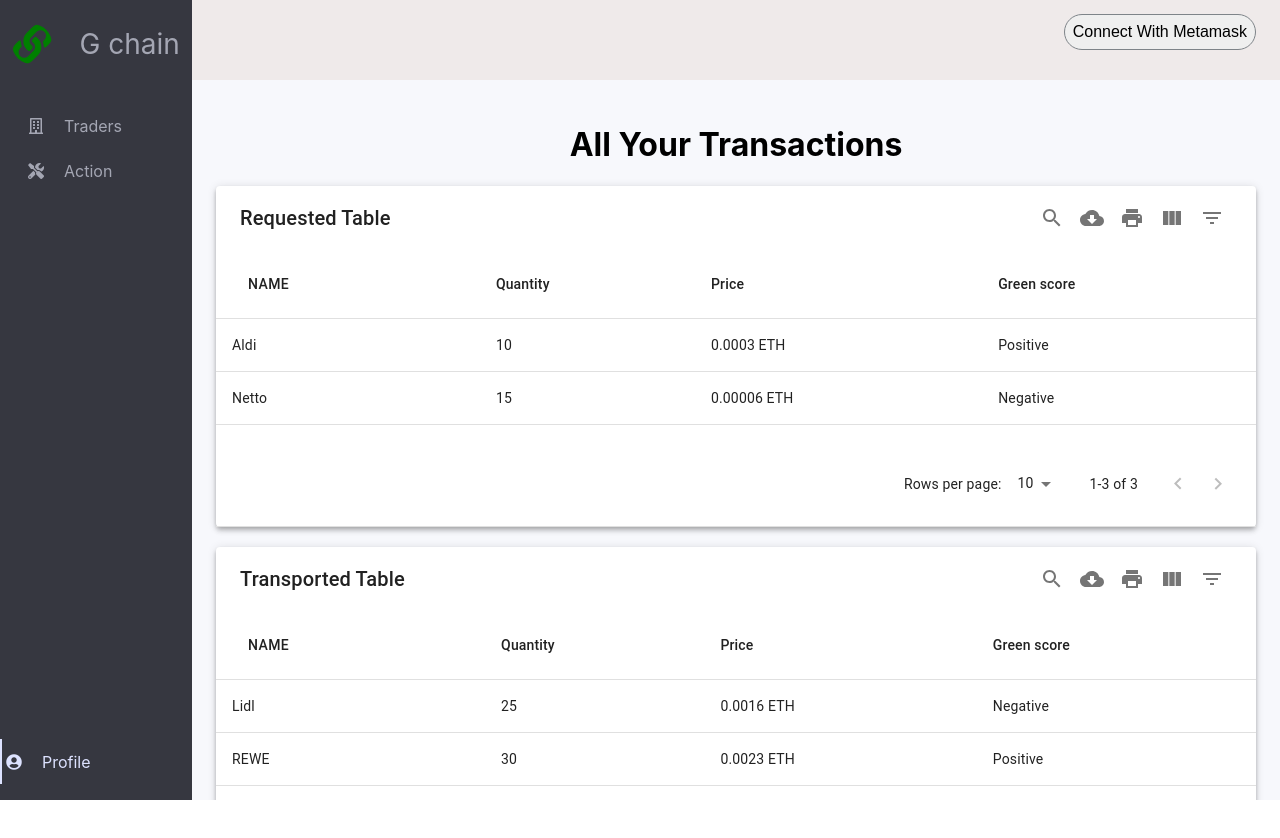
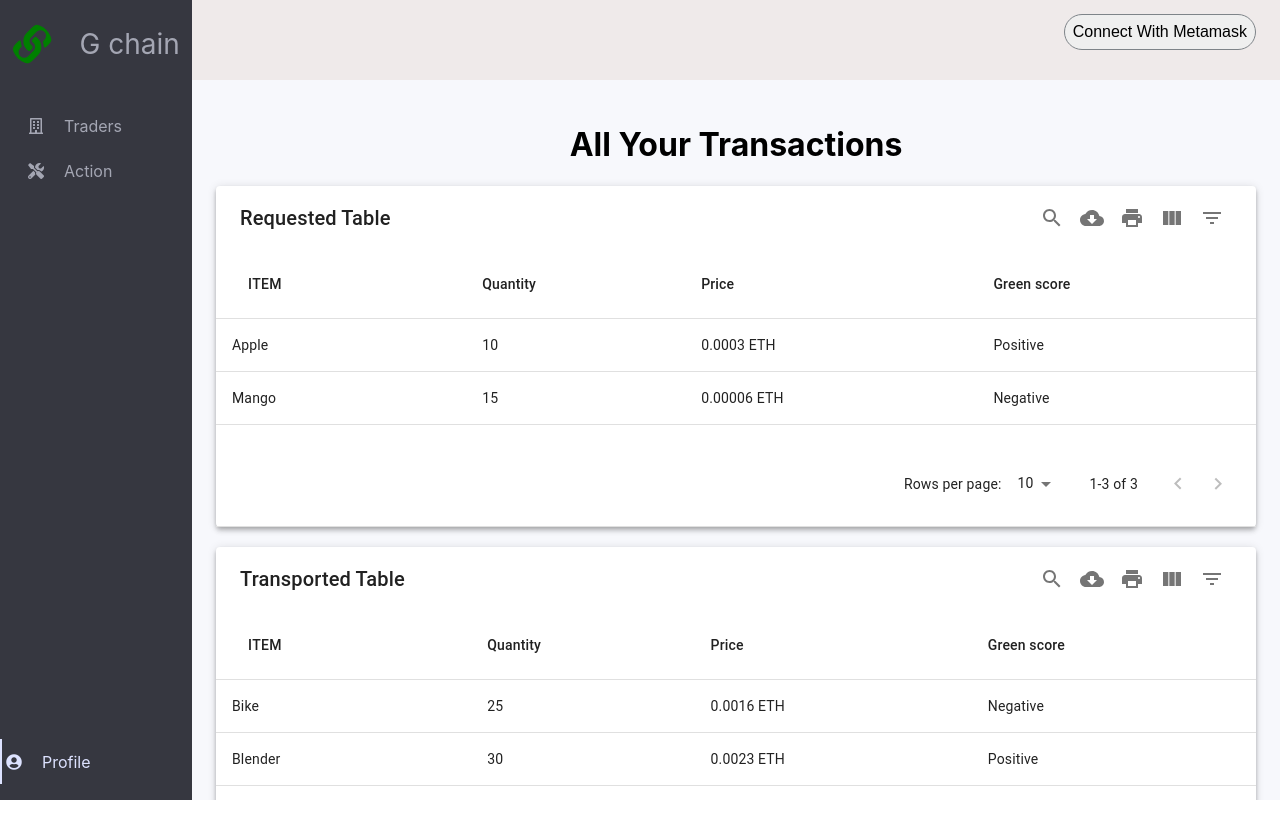
Before and after one commit to khadkauj/Green-Chain---Solidity-Blockchain-app, a Next.js app: page /profile in a window 1280 px wide. Shown: the top 838 px of the page. Built offline with nearby package versions, Linux system fonts and the light colour scheme.

Commit message:
nothing to add hpoefully

```diff
--- a/components/RequestedTable.js
+++ b/components/RequestedTable.js
@@ -2,8 +2,8 @@
 
 const columns = [
   {
-    name: "Name",
-    label: "Name",
+    name: "Item",
+    label: "Item",
     options: {
       filter: true,
       sort: true,
@@ -36,9 +36,9 @@
 ];
 
 const data = [
-  { Name: "Aldi", Quantity: "10", Price: "0.0003 ETH", Green_Score: "Positive" },
-  { Name: "Netto", Quantity: "15", Price: "0.00006 ETH", Green_Score: "Negative" },
-  { Name: "kaufland", Quantity: "35", Price: "0.004 ETH", Green_Score: "Positive" },
+  { Item: "Apple", Quantity: "10", Price: "0.0003 ETH", Green_Score: "Positive" },
+  { Item: "Mango", Quantity: "15", Price: "0.00006 ETH", Green_Score: "Negative" },
+  { Item: "Ginger", Quantity: "35", Price: "0.004 ETH", Green_Score: "Positive" },
 ];
 
 const options = {
--- a/components/TransportedTable.js
+++ b/components/TransportedTable.js
@@ -2,8 +2,8 @@
 
 const columns = [
   {
-    name: "Name",
-    label: "Name",
+    name: "Item",
+    label: "Item",
     options: {
       filter: true,
       sort: true,
@@ -36,9 +36,9 @@
 ];
 
 const data = [
-  { Name: "Lidl", Quantity: "25", Price: "0.0016 ETH", Green_Score: "Negative" },
-  { Name: "REWE", Quantity: "30", Price: "0.0023 ETH", Green_Score: "Positive" },
-  { Name: "Kaufland", Quantity: "15", Price: "0.012 ETH", Green_Score: "Positive" },
+  { Item: "Bike", Quantity: "25", Price: "0.0016 ETH", Green_Score: "Negative" },
+  { Item: "Blender", Quantity: "30", Price: "0.0023 ETH", Green_Score: "Positive" },
+  { Item: "E-car", Quantity: "15", Price: "0.012 ETH", Green_Score: "Positive" },
 ];
 
 const options = {
--- a/package.json
+++ b/package.json
@@ -2,9 +2,6 @@
   "name": "web_interface",
   "version": "0.1.0",
   "private": true,
-  "engines": {
-    "node": "18.x"
-  },
   "scripts": {
     "dev": "next dev",
     "build": "next build",
--- a/pages/index.js
+++ b/pages/index.js
@@ -4,7 +4,7 @@
 export default function index() {
   const router = useRouter();
   useEffect(() => {
-    router.push("/traders");
+    router.push("/action");
   });
 
 
```
Also changed, not shown: 1 other file (tests, documents, lock files or other folders).
